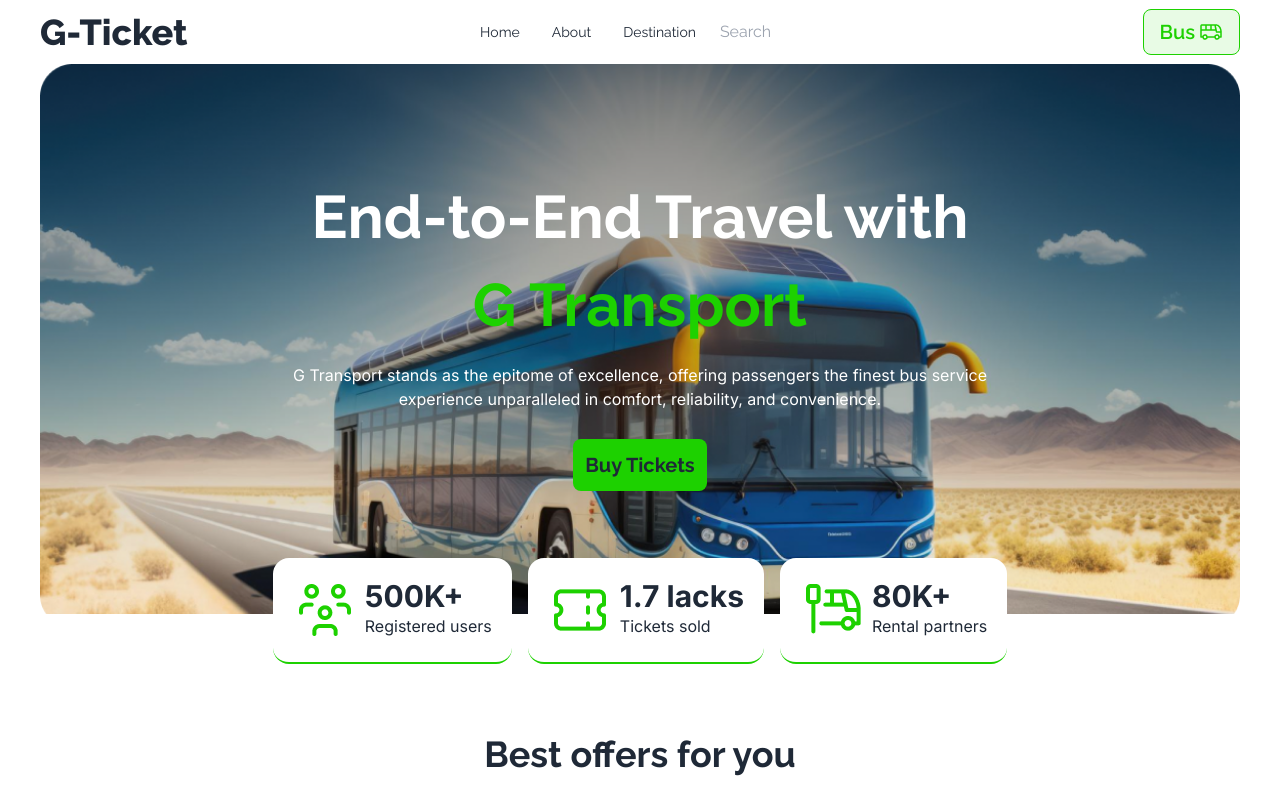
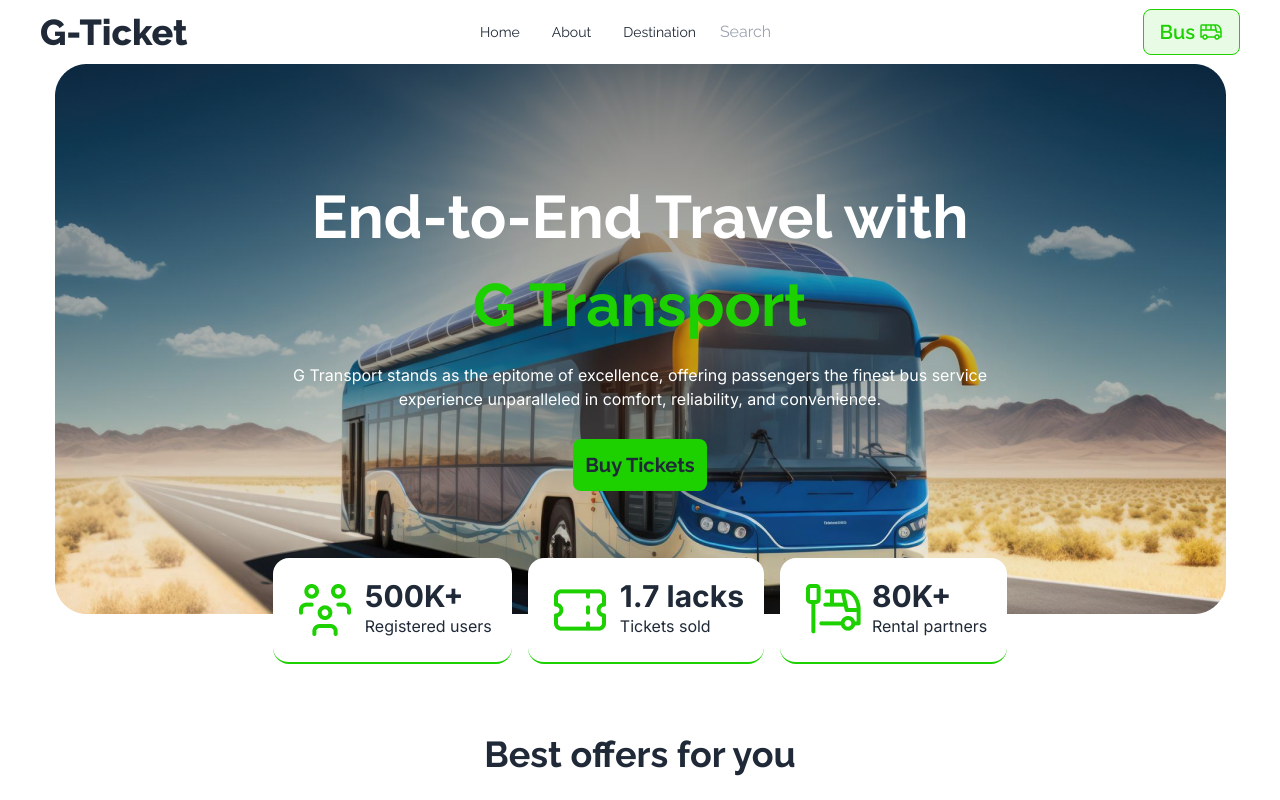
Before and after one commit to gs866812/B9AJS2T5, a plain HTML site: page index.html in a window 1280 px wide. Shown: the top 800 px of the page. Drawn offline with nearby package versions, Linux system fonts and the light colour scheme.

Commit message:
final committ3

```diff
--- a/index.html
+++ b/index.html
@@ -48,7 +48,7 @@
           </div>
     </nav>
         <!-- Banner start -->
-        <section class="banner-container h-[550px] w-full mx-auto bg-[url('images/banner.png')] bg-no-repeat bg-cover flex flex-col items-center justify-center gap-7 relative">
+        <section class="banner-container h-[550px] mx-auto bg-[url('images/banner.png')] bg-no-repeat bg-center bg-contain flex flex-col items-center justify-center gap-7 relative">
           <h2 class="text-white text-6xl font-bold">End-to-End Travel with </h2>
           <h2 class=" text-6xl font-bold secondary-color">G Transport</h2>
           <p class="font-inter text-white text-center">G Transport stands as the epitome of excellence, offering passengers the finest bus service
```
